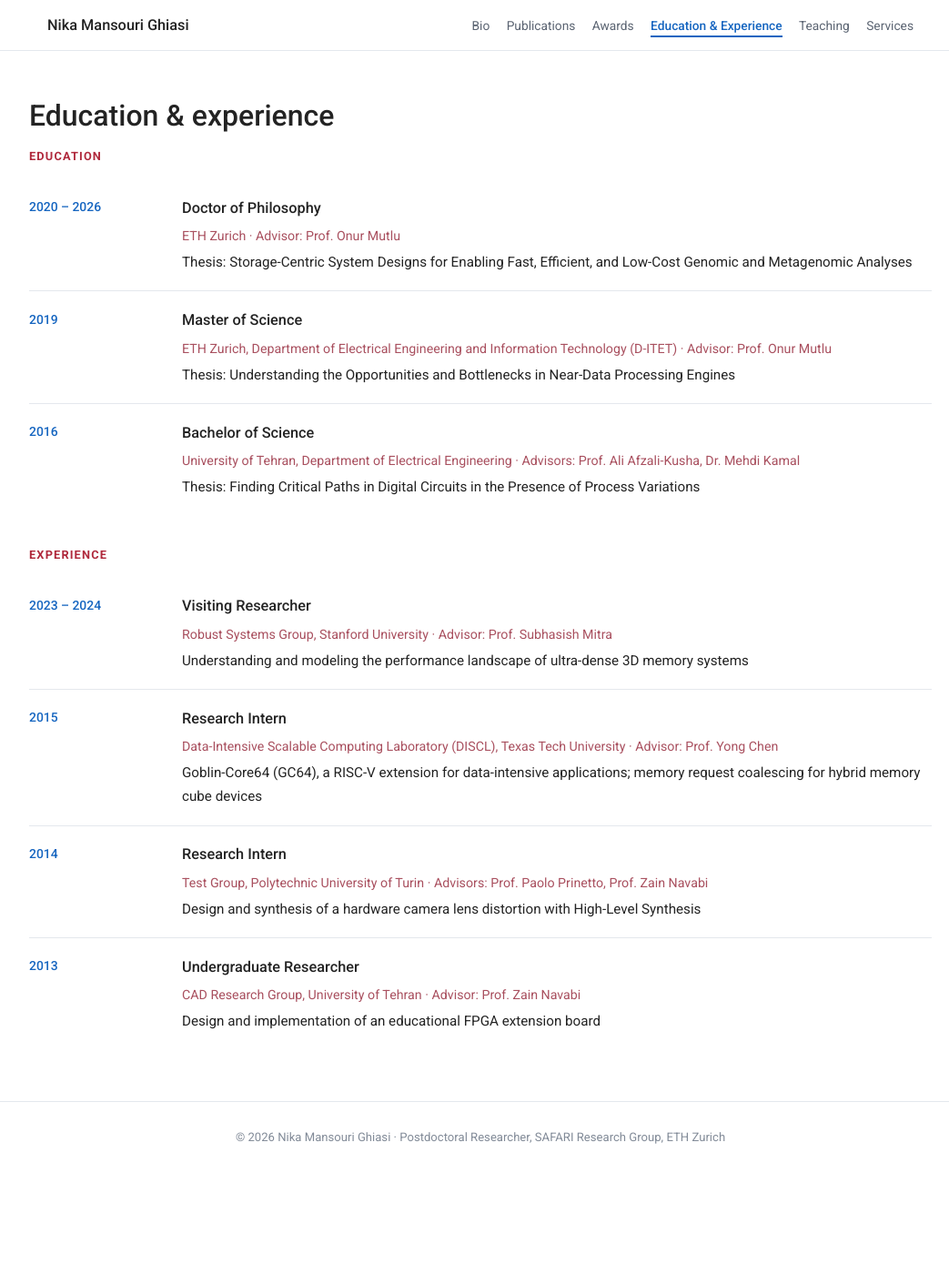
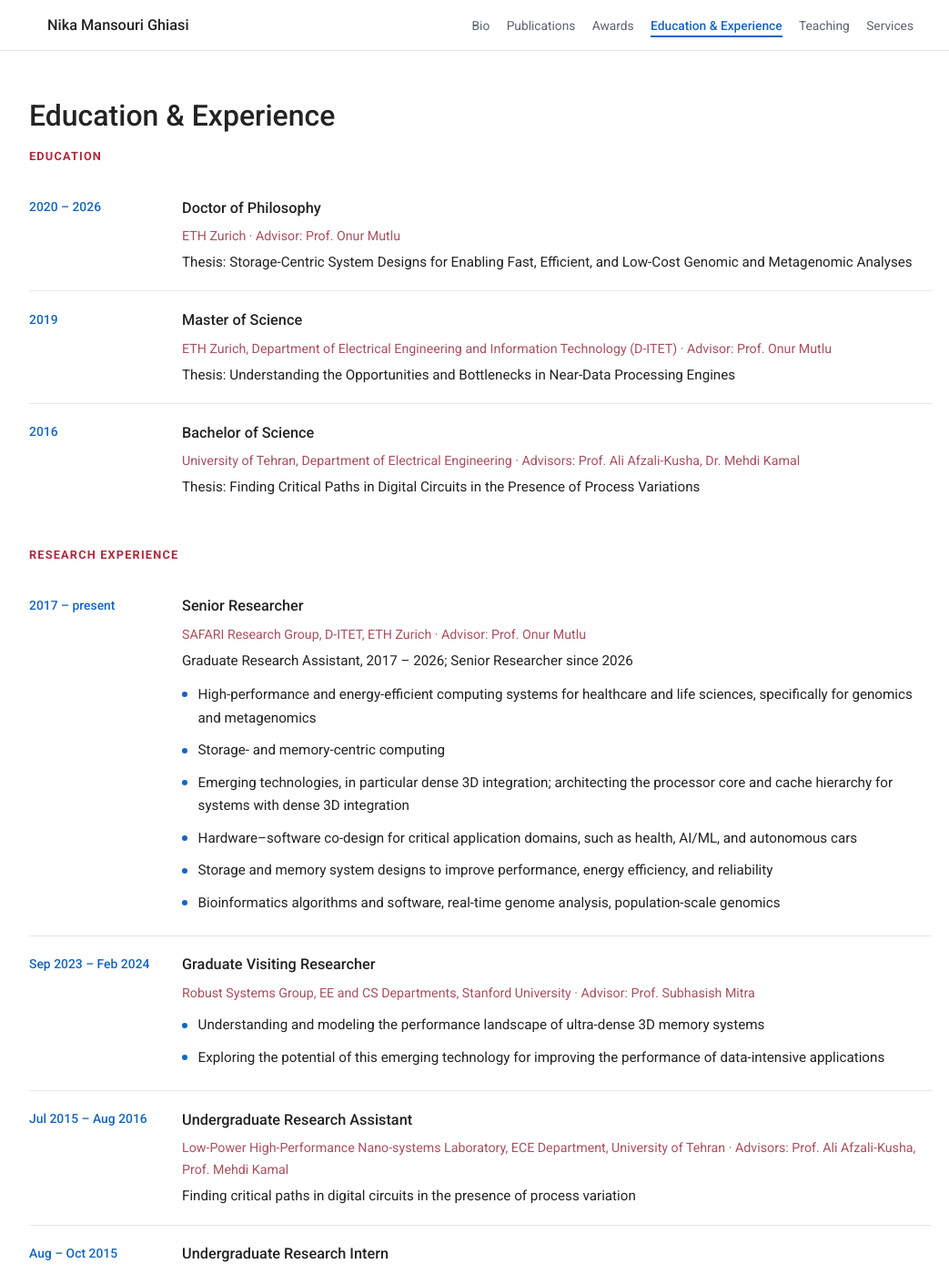
Before and after one commit to nikamgh/nikamgh.github.io, a Jekyll site: the page built from education.html, in a window 1280 px wide and 1400 px high. Shown: the whole window at 91% size, without its empty margins (112-1155 px from the left). Built offline with Jekyll 4.4.1, drawn with Linux system fonts in a browser that asks for light colours; some of the changed text lies outside the part shown.

Commit message:
polish experiences

```diff
--- a/assets/css/style.css
+++ b/assets/css/style.css
@@ -487,6 +487,7 @@ img { max-width: 100%; }
 
 .tl__body p { margin: 0 0 .3rem; font-size: .95rem; }
 .tl__body p:last-child { margin-bottom: 0; }
+.tl__body .ticks { margin-top: .4rem; }
 
 .tl__what  { font-weight: 500; font-size: 1.02rem !important; }
 .tl__where { color: var(--muted-warm); font-size: .89rem !important; }
--- a/education.html
+++ b/education.html
@@ -6,7 +6,7 @@ permalink: /education/
 
 <section class="section section--top">
   <div class="container">
-    <h1 class="page__title">Education &amp; experience</h1>
+    <h1 class="page__title">Education &amp; Experience</h1>
 
     <h2 class="sub">Education</h2>
     <ol class="timeline">
@@ -37,40 +37,72 @@ permalink: /education/
       </li>
     </ol>
 
-    <h2 class="sub">Experience</h2>
+    <h2 class="sub">Research Experience</h2>
     <ol class="timeline">
       <li class="tl">
-        <p class="tl__when">2023 &ndash; 2024</p>
+        <p class="tl__when">2017 &ndash; present</p>
         <div class="tl__body">
-          <p class="tl__what">Visiting Researcher</p>
-          <p class="tl__where">Robust Systems Group, Stanford University &middot; Advisor: Prof. Subhasish Mitra</p>
-          <p>Understanding and modeling the performance landscape of ultra-dense 3D memory systems</p>
+          <p class="tl__what">Senior Researcher</p>
+          <p class="tl__where">SAFARI Research Group, D-ITET, ETH Zurich &middot; Advisor: Prof. Onur Mutlu</p>
+          <p>Graduate Research Assistant, 2017 &ndash; 2026; Senior Researcher since 2026</p>
+          <ul class="ticks">
+            <li>High-performance and energy-efficient computing systems for healthcare and life
+              sciences, specifically for genomics and metagenomics</li>
+            <li>Storage- and memory-centric computing</li>
+            <li>Emerging technologies, in particular dense 3D integration; architecting the processor
+              core and cache hierarchy for systems with dense 3D integration</li>
+            <li>Hardware&ndash;software co-design for critical application domains, such as health,
+              AI/ML, and autonomous cars</li>
+            <li>Storage and memory system designs to improve performance, energy efficiency, and
+              reliability</li>
+            <li>Bioinformatics algorithms and software, real-time genome analysis, population-scale
+              genomics</li>
+          </ul>
         </div>
       </li>
       <li class="tl">
-        <p class="tl__when">2015</p>
+        <p class="tl__when">Sep 2023 &ndash; Feb 2024</p>
         <div class="tl__body">
-          <p class="tl__what">Research Intern</p>
-          <p class="tl__where">Data-Intensive Scalable Computing Laboratory (DISCL), Texas Tech University &middot; Advisor: Prof. Yong Chen</p>
-          <p>Goblin-Core64 (GC64), a RISC-V extension for data-intensive applications; memory request
-          coalescing for hybrid memory cube devices</p>
+          <p class="tl__what">Graduate Visiting Researcher</p>
+          <p class="tl__where">Robust Systems Group, EE and CS Departments, Stanford University &middot; Advisor: Prof. Subhasish Mitra</p>
+          <ul class="ticks">
+            <li>Understanding and modeling the performance landscape of ultra-dense 3D memory systems</li>
+            <li>Exploring the potential of this emerging technology for improving the performance of
+              data-intensive applications</li>
+          </ul>
         </div>
       </li>
       <li class="tl">
-        <p class="tl__when">2014</p>
+        <p class="tl__when">Jul 2015 &ndash; Aug 2016</p>
         <div class="tl__body">
-          <p class="tl__what">Research Intern</p>
-          <p class="tl__where">Test Group, Polytechnic University of Turin &middot; Advisors: Prof. Paolo Prinetto, Prof. Zain Navabi</p>
-          <p>Design and synthesis of a hardware camera lens distortion with
-          High-Level Synthesis</p>
+          <p class="tl__what">Undergraduate Research Assistant</p>
+          <p class="tl__where">Low-Power High-Performance Nano-systems Laboratory, ECE Department, University of Tehran &middot; Advisors: Prof. Ali Afzali-Kusha, Prof. Mehdi Kamal</p>
+          <p>Finding critical paths in digital circuits in the presence of process variation</p>
         </div>
       </li>
       <li class="tl">
-        <p class="tl__when">2013</p>
+        <p class="tl__when">Aug &ndash; Oct 2015</p>
         <div class="tl__body">
-          <p class="tl__what">Undergraduate Researcher</p>
-          <p class="tl__where">CAD Research Group, University of Tehran &middot; Advisor: Prof. Zain Navabi</p>
-          <p>Design and implementation of an educational FPGA extension board</p>
+          <p class="tl__what">Undergraduate Research Intern</p>
+          <p class="tl__where">Data-Intensive Scalable Computing Laboratory (DISCL), CS Department, Texas Tech University &middot; Advisor: Prof. Yong Chen</p>
+          <p>RISC-V extension for data-intensive applications; memory request coalescing for hybrid
+          memory cube devices</p>
+        </div>
+      </li>
+      <li class="tl">
+        <p class="tl__when">Jul &ndash; Sep 2014</p>
+        <div class="tl__body">
+          <p class="tl__what">Undergraduate Research Intern</p>
+          <p class="tl__where">Test Group, Polytechnic University of Turin &middot; Advisor: Prof. Paolo Prinetto</p>
+          <p>Design and synthesis of a hardware camera lens distortion core with high-level synthesis</p>
+        </div>
+      </li>
+      <li class="tl">
+        <p class="tl__when">Jul &ndash; Sep 2013</p>
+        <div class="tl__body">
+          <p class="tl__what">Undergraduate Research Assistant</p>
+          <p class="tl__where">CAD Research Group, ECE Department, University of Tehran &middot; Advisor: Prof. Zain Navabi</p>
+          <p>Design and implementation of an educational extension board for FPGAs</p>
         </div>
       </li>
     </ol>
```
